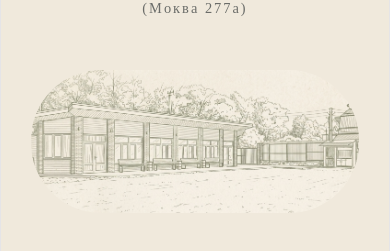
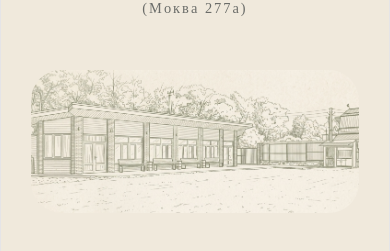
Before and after one commit to iSlideRjs/wedding, a React (Vite) app: page / in a window 390 px wide. Shown: the part 1699-1950 px from the top of the page. Built offline with nearby package versions, Linux system fonts and the light colour scheme.

Commit message:
Change favicon

```diff
--- a/index.html
+++ b/index.html
@@ -2,7 +2,7 @@
 <html lang="ru">
   <head>
     <meta charset="UTF-8" />
-    <link rel="icon" type="image/svg+xml" href="/rings.svg" />
+    <link rel="icon" type="image/svg+xml" href="/rings.png" />
     <link
       href="https://fonts.googleapis.com/css2?family=Great+Vibes&family=Playfair+Display:wght@400;700&display=swap"
       rel="stylesheet"
--- a/src/App.css
+++ b/src/App.css
@@ -213,15 +213,22 @@ body {
   /* Размеры и отступы */
   padding: 16px 45px;
   font-size: 0.85rem;
-  transition: all 0.3s ease-in-out;
+  transition: all 0.2s ease; /* Ускоряем переход для отзывчивости */
+  cursor: pointer;
+  -webkit-tap-highlight-color: transparent;
+}
+.btn-map:hover {
+  background-color: #4a4e4d !important;
+  color: #f0e9dc !important; /* Твой цвет фона */
+  border-color: #4a4e4d !important;
 }
 
-.btn-map:hover {
-  /* Эффект при наведении */
-  background-color: #4a4e4d !important;
-  color: var(--champagne-bg) !important;
-  border-color: #4a4e4d !important;
+.btn-map:active {
+  background-color: #4a4e4d !important; /* Чуть светлее черного, чтобы было видно нажатие */
+  color: #f0e9dc !important;
+  transform: scale(0.97); /* Кнопка слегка "вдавливается" при нажатии */
 }
+
 .location-design-title {
   display: flex;
   flex-direction: column;
@@ -262,24 +269,16 @@ body {
   justify-content: center;
 }
 
-/* Сама картинка */
 .location-sketch {
   width: 100%;
-  /* Увеличиваем до 900px или даже 1000px для компьютеров */
   max-width: 650px;
   height: auto;
   display: block;
-  /* Эффект смешивания (опционально) */
-  /* Если у картинки белый фон, а сайт цвета шампань, эта строчка
-     уберет белый фон и сделает скетч прозрачным: */
-
-  /* Легкая тень или рамка (по желанию, но скетчи обычно без них) */
-  border-radius: 70px;
+  border-radius: 30px;
 }
 
-/* Медиа-запрос для очень маленьких экранов (iPhone SE и т.д.) */
 @media (max-width: 400px) {
   .location-sketch {
-    max-width: 90%; /* Делаем небольшие отступы по бокам на телефоне */
+    max-width: 90%;
   }
 }
```
Also changed, not shown: public/rings.png (added), public/rings.svg (deleted).
